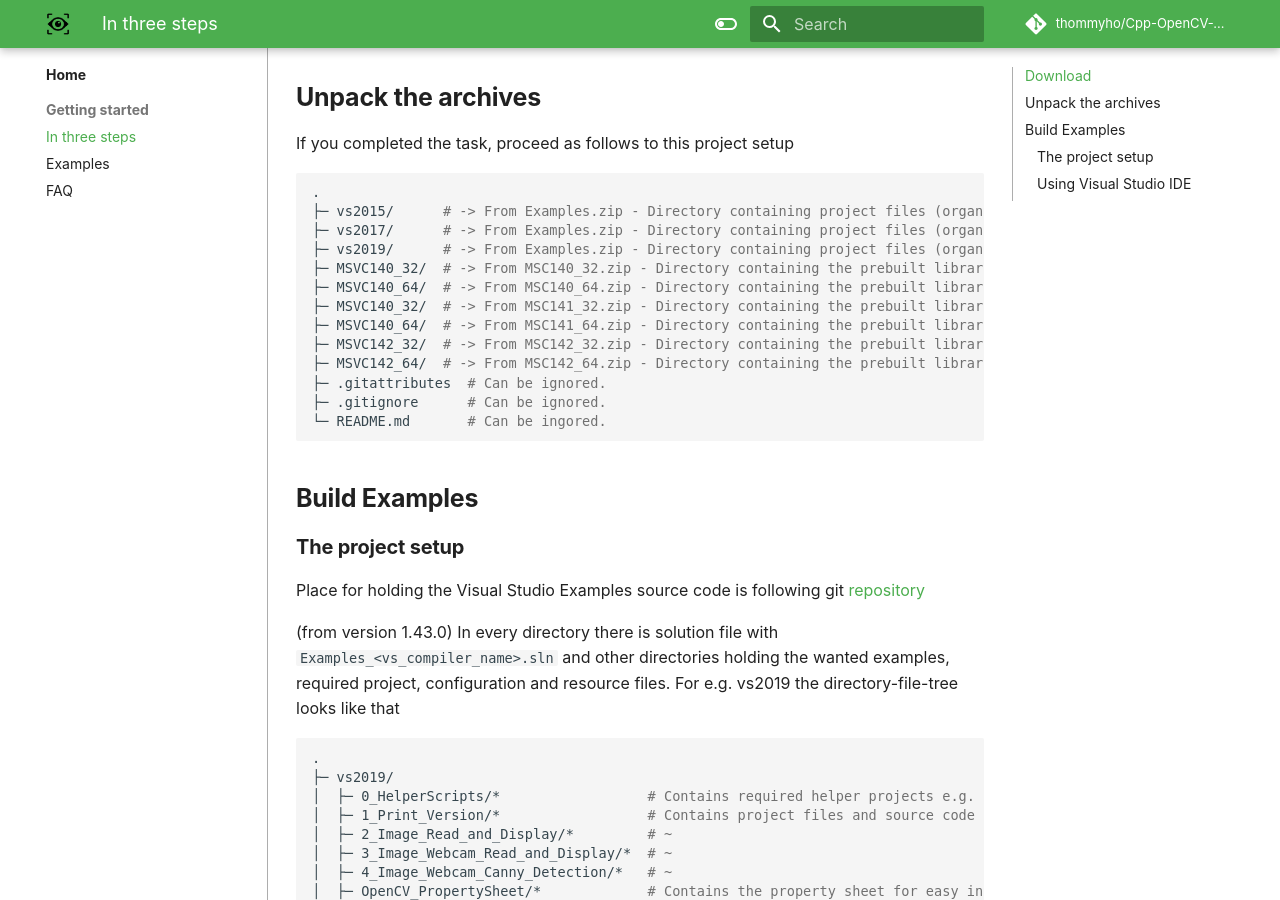
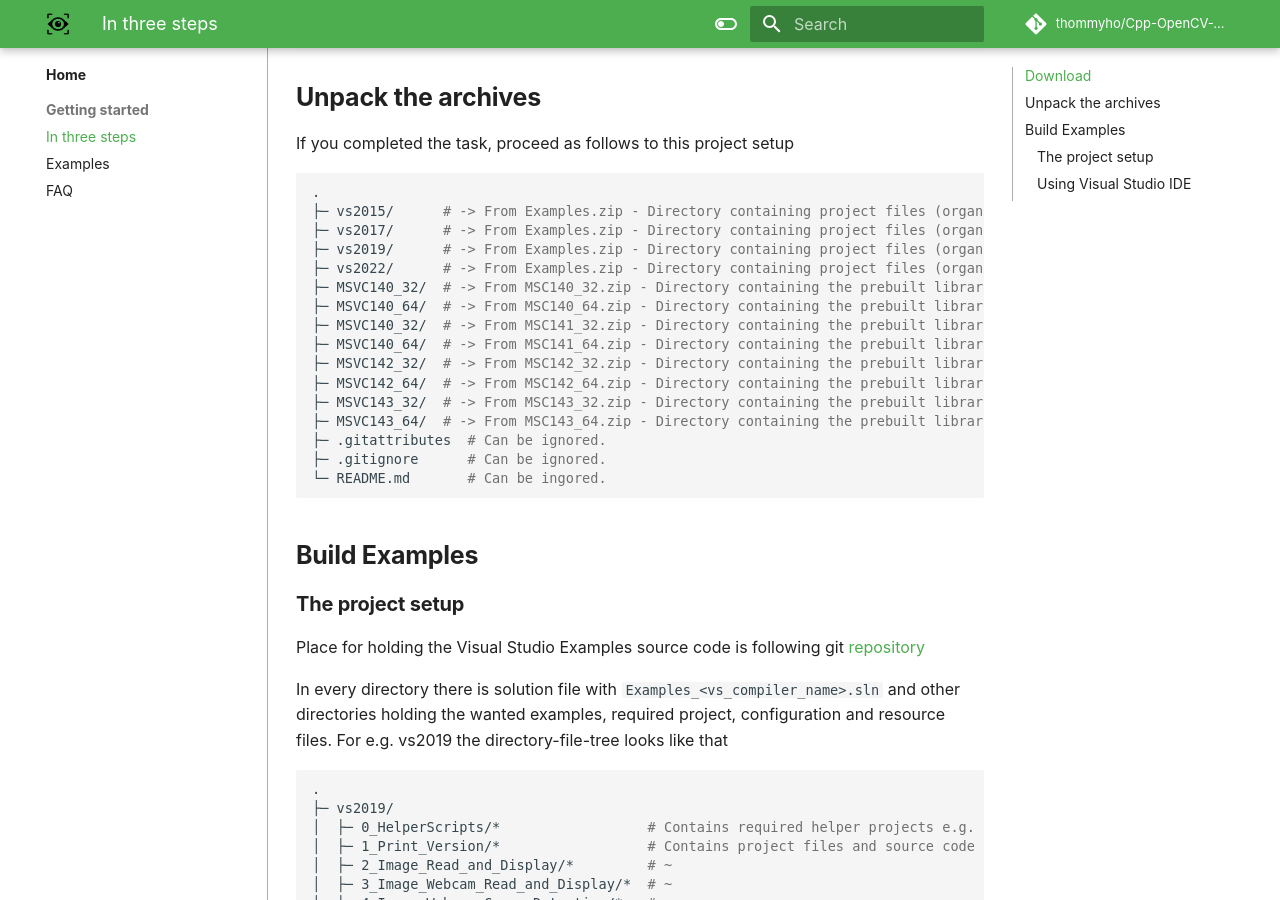
Before and after one commit to thommyho/Cpp-OpenCV-Windows-PreBuilts, an MkDocs documentation site: the page built from docs/steps.md, in a window 1280 px wide and 900 px high, scrolled down 757 px. Built offline with MkDocs 1.6.1 and Material for MkDocs 9.7.7, drawn with Linux system fonts in a browser that asks for light colours; emoji names are drawn with the system emoji font; some web fonts are replaced; comment, search, counter and statistics services are not loaded.

Commit message:
fixed smaller issues in documentation

````diff
--- a/docs/steps.md
+++ b/docs/steps.md
@@ -30,12 +30,15 @@ If you completed the task, proceed as follows to this project setup
 ├─ vs2015/      # -> From Examples.zip - Directory containing project files (organize source code files and other resources) for Visual Studio 2015
 ├─ vs2017/      # -> From Examples.zip - Directory containing project files (organize source code files and other resources) for Visual Studio 2017
 ├─ vs2019/      # -> From Examples.zip - Directory containing project files (organize source code files and other resources) for Visual Studio 2019
+├─ vs2022/      # -> From Examples.zip - Directory containing project files (organize source code files and other resources) for Visual Studio 2022
 ├─ MSVC140_32/  # -> From MSC140_32.zip - Directory containing the prebuilt libraries and header files for Visual Studio 2015 targeting 32-bit
 ├─ MSVC140_64/  # -> From MSC140_64.zip - Directory containing the prebuilt libraries and header files for Visual Studio 2015 targeting 64-bit
 ├─ MSVC140_32/  # -> From MSC141_32.zip - Directory containing the prebuilt libraries and header files for Visual Studio 2017 targeting 32-bit
 ├─ MSVC140_64/  # -> From MSC141_64.zip - Directory containing the prebuilt libraries and header files for Visual Studio 2017 targeting 64-bit
 ├─ MSVC142_32/  # -> From MSC142_32.zip - Directory containing the prebuilt libraries and header files for Visual Studio 2019 targeting 64-bit
 ├─ MSVC142_64/  # -> From MSC142_64.zip - Directory containing the prebuilt libraries and header files for Visual Studio 2019 targeting 64-bit
+├─ MSVC143_32/  # -> From MSC143_32.zip - Directory containing the prebuilt libraries and header files for Visual Studio 2022 targeting 32-bit
+├─ MSVC143_64/  # -> From MSC143_64.zip - Directory containing the prebuilt libraries and header files for Visual Studio 2022 targeting 64-bit
 ├─ .gitattributes  # Can be ignored.
 ├─ .gitignore      # Can be ignored.
 └─ README.md       # Can be ingored.
@@ -47,7 +50,7 @@ If you completed the task, proceed as follows to this project setup
 
 Place for holding the Visual Studio Examples source code is following git [repository](https://github.com/thommyho/Cpp-OpenCV-Visual-Studio-Examples)
 
-(from version 1.43.0) In every directory there is solution file with `Examples_<vs_compiler_name>.sln` and other directories holding the wanted examples, required project, configuration and resource files. For e.g. vs2019 the directory-file-tree looks like that
+In every directory there is solution file with `Examples_<vs_compiler_name>.sln` and other directories holding the wanted examples, required project, configuration and resource files. For e.g. vs2019 the directory-file-tree looks like that
 
 ```sh
 .
````
Also changed, not shown: docs/examples.md (+10 -0 lines).
